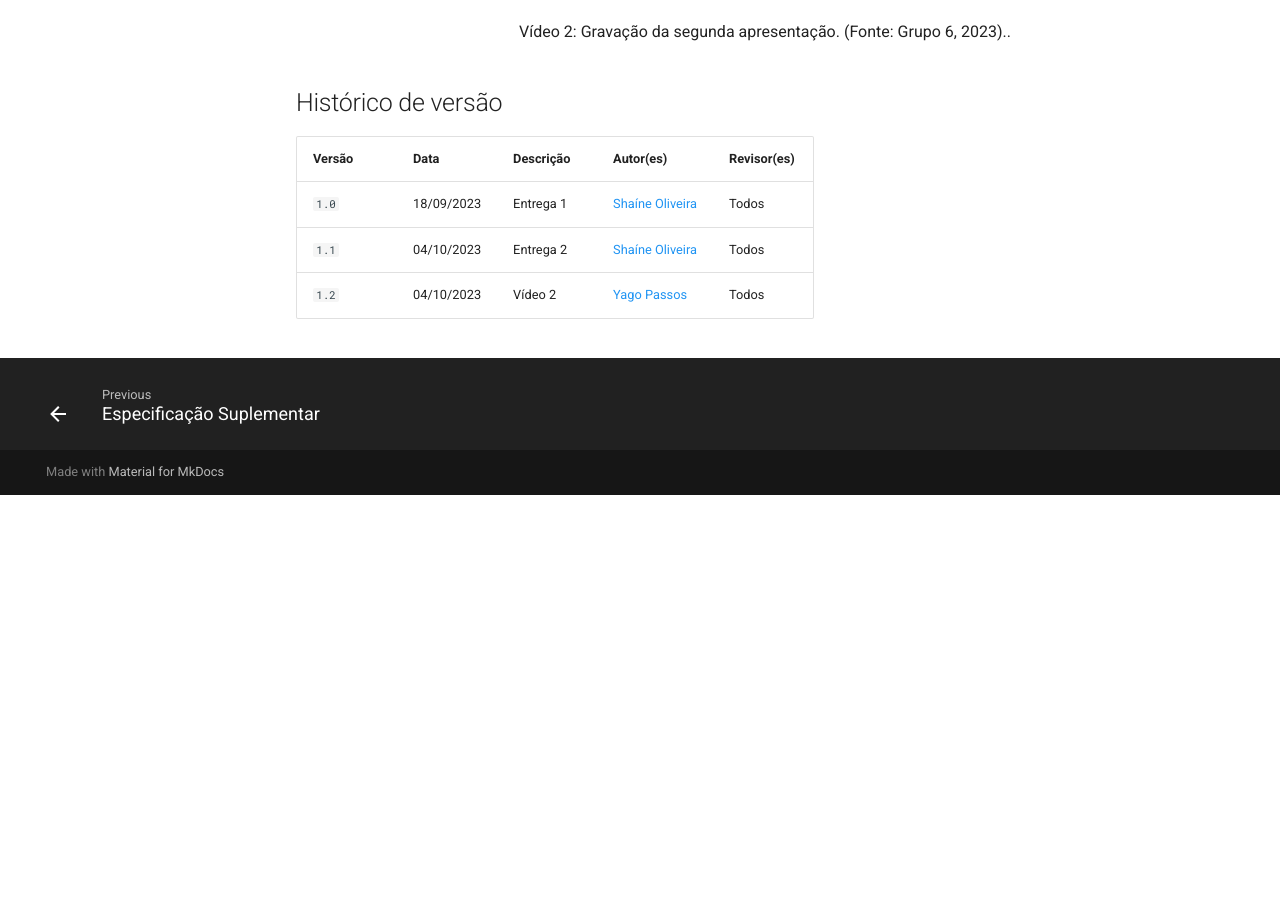
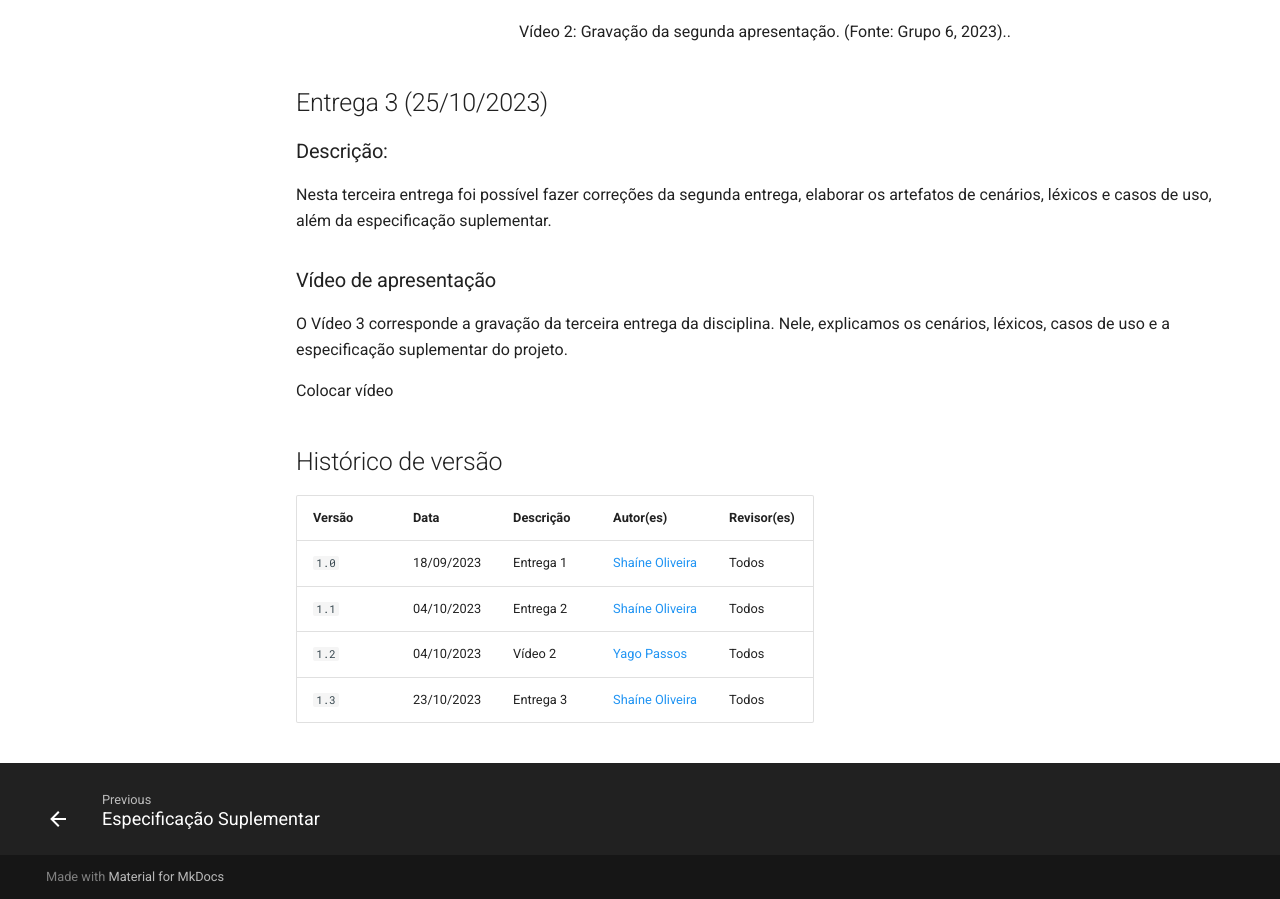
Before and after one commit to Requisitos-de-Software/2023.2-Skoob, an MkDocs documentation site: the page built from docs/planejamento/entregas.md, in a window 1280 px wide and 1400 px high, scrolled down 1865 px, cut to the strip 501-1400 px from the top of the window. Built offline with MkDocs 1.6.1 and Material for MkDocs 9.7.7, drawn with Linux system fonts in a browser that asks for light colours; comment, search, counter and statistics services are not loaded; before the commit the page ends 2861 px from its top, so only the background shows below that; some of the changed text lies outside the part shown.

Commit message:
Atualizando artefato de entregas.

```diff
--- a/docs/planejamento/entregas.md
+++ b/docs/planejamento/entregas.md
@@ -33,6 +33,18 @@ O Vídeo 2 corresponde a gravação da segunda entrega da disciplina. Nele, expl
 </div>
 
 
+## Entrega 3 (25/10/2023)
+
+### Descrição:
+Nesta terceira entrega foi possível fazer correções da segunda entrega, elaborar os artefatos de cenários, léxicos e casos de uso, além da especificação suplementar.
+
+### Vídeo de apresentação
+O Vídeo 3 corresponde a gravação da terceira entrega da disciplina. Nele, explicamos os cenários, léxicos, casos de uso e a especificação suplementar do projeto.
+
+
+Colocar vídeo
+
+
 
 ## Histórico de versão
 
@@ -41,3 +53,4 @@ O Vídeo 2 corresponde a gravação da segunda entrega da disciplina. Nele, expl
 | `1.0`|18/09/2023|Entrega 1| [Shaíne Oliveira](https://github.com/ShaineOliveira)| Todos |
 | `1.1`|04/10/2023|Entrega 2| [Shaíne Oliveira](https://github.com/ShaineOliveira)| Todos |
 | `1.2`|04/10/2023|Vídeo 2| [Yago Passos](https://github.com/yagompassos)| Todos |
+| `1.3`|23/10/2023|Entrega 3| [Shaíne Oliveira](https://github.com/ShaineOliveira)| Todos |
```
